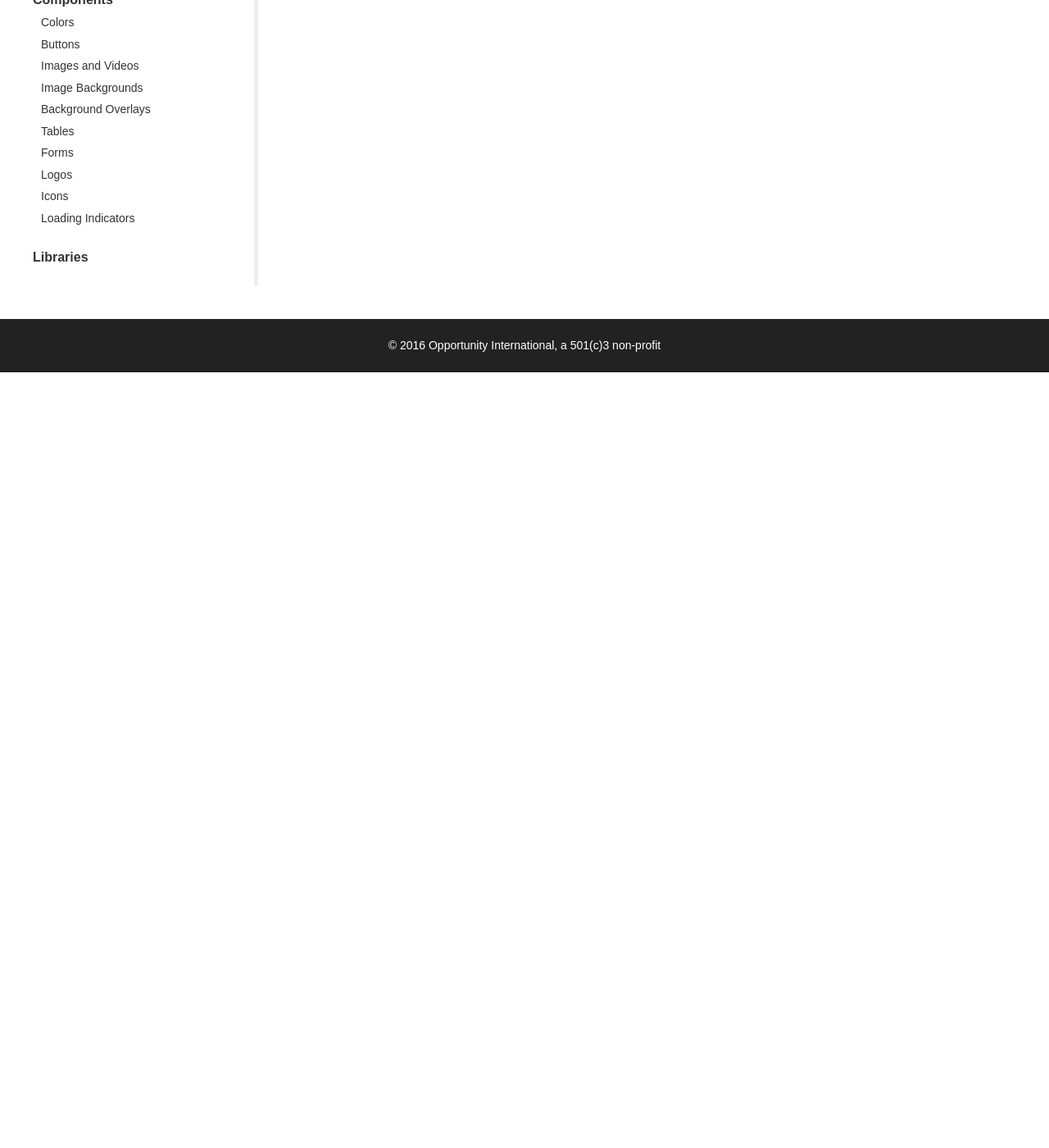
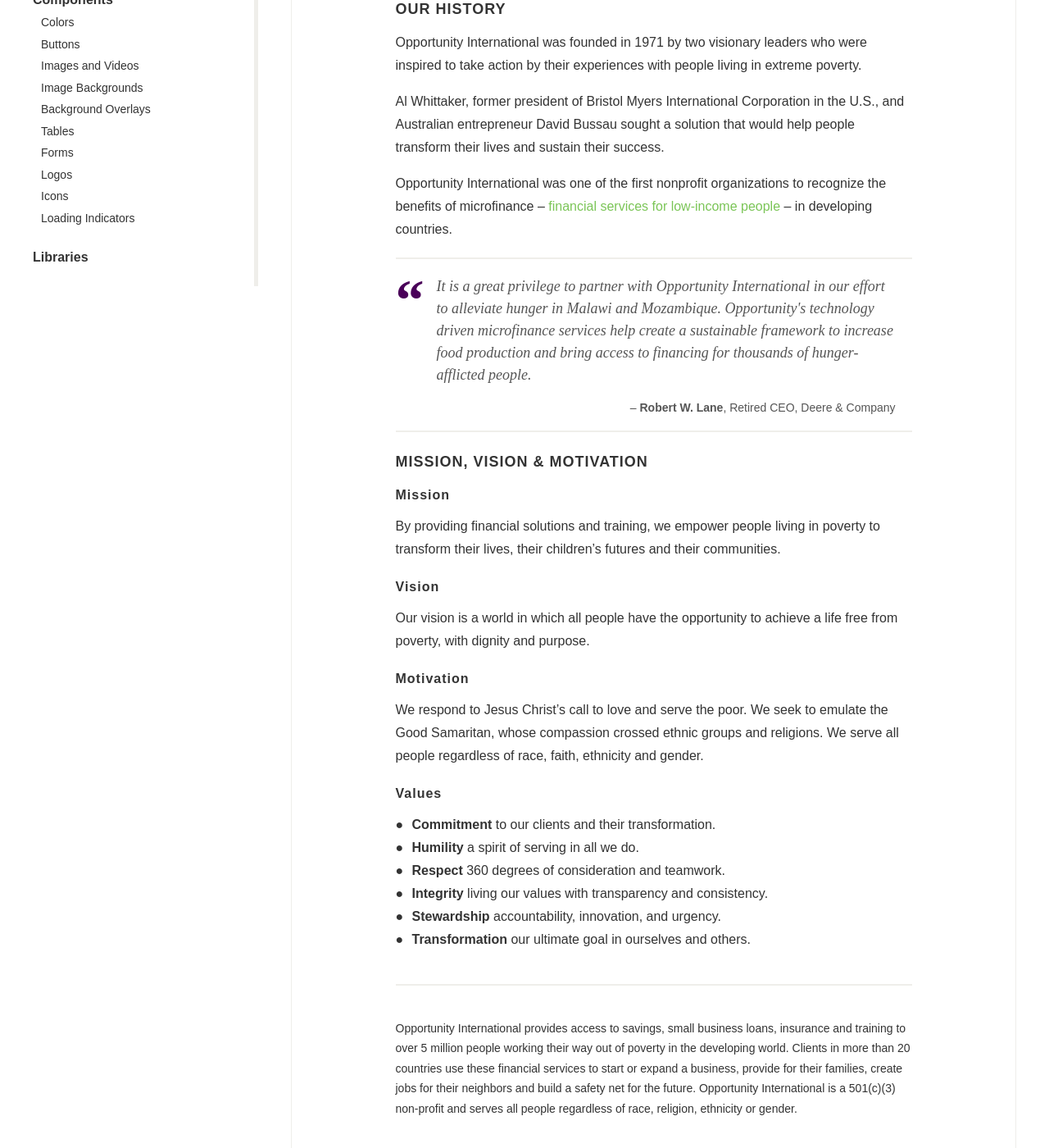
Before and after one commit to OpportunityIntl/Weavr, a Jekyll site: the page built from docs/typography/index.md, in a window 1280 px wide and 1400 px high, scrolled down 600 px. Shown: the whole window at 82% size. Built offline with Jekyll 4.4.1, drawn with Linux system fonts in a browser that asks for light colours; nearby versions of some CDN libraries; Markdown is read by kramdown in place of the engine named in the settings; comment, search, counter and statistics services are not loaded; before the commit the page ends 1054 px from its top, so only the background shows below that; some of the changed text lies outside the part shown.

Commit message:
Create typography page

```diff
--- a/docs/typography/index.md
+++ b/docs/typography/index.md
@@ -2,3 +2,51 @@
 title: 'Typography'
 layout: documentation
 ---
+
+Weavr provides default styles for typographic elements such as headings, paragraphs, horizontal rules, lists, and blockquotes. Take a look at this demo of all those elements together, and then explore the pages in this section to learn more.
+
+<div class="demo">
+  <div class="contained-9 centered body-copy">
+    <h1 class="align-center"><span class="superheading">A Brief Introduction to </span>Opportunity International</h1>
+    <h2>About Us</h2>
+    <p class="large">
+      We provide access to financial solutions empowering people living in poverty to transform their lives, their children's futures and their communities.
+    </p>
+    <h3>Our History</h3>
+    <p>Opportunity International was founded in 1971 by two visionary leaders who were inspired to take action by their experiences with people living in extreme poverty.</p>
+    <p>Al Whittaker, former president of Bristol Myers International Corporation in the U.S., and Australian entrepreneur David Bussau sought a solution that would help people transform their lives and sustain their success.</p>
+    <p>Opportunity International was one of the first nonprofit organizations to recognize the benefits of microfinance &ndash; <a href="">financial services for low-income people</a> &ndash; in developing countries.</p>
+    <blockquote>
+      <p>
+        It is a great privilege to partner with Opportunity International in our effort to alleviate hunger in Malawi and Mozambique. Opportunity's technology driven microfinance services help create a sustainable framework to increase food production and bring access to financing for thousands of hunger-afflicted people.
+      </p>
+      <cite><strong>Robert W. Lane</strong>, Retired CEO, Deere &amp; Company</cite>
+    </blockquote>
+    <h3>Mission, Vision &amp; Motivation</h3>
+    <h4>Mission</h4>
+    <p>
+      By providing financial solutions and training, we empower people living in poverty to transform their lives, their children’s futures and their communities.
+    </p>
+    <h4>Vision</h4>
+    <p>
+      Our vision is a world in which all people have the opportunity to achieve a life free from poverty, with dignity and purpose.
+    </p>
+    <h4>Motivation</h4>
+    <p>
+      We respond to Jesus Christ’s call to love and serve the poor. We seek to emulate the Good Samaritan, whose compassion crossed ethnic groups and religions. We serve all people regardless of race, faith, ethnicity and gender.
+    </p>
+    <h4>Values</h4>
+    <ul>
+      <li><strong>Commitment</strong> to our clients and their transformation.</li>
+      <li><strong>Humility</strong> a spirit of serving in all we do.</li>
+      <li><strong>Respect</strong> 360 degrees of consideration and teamwork.</li>
+      <li><strong>Integrity</strong> living our values with transparency and consistency.</li>
+      <li><strong>Stewardship</strong> accountability, innovation, and urgency.</li>
+      <li><strong>Transformation</strong> our ultimate goal in ourselves and others.</li>
+    </ul>
+    <hr>
+    <p class="small">
+      Opportunity International provides access to savings, small business loans, insurance and training to over 5 million people working their way out of poverty in the developing world. Clients in more than 20 countries use these financial services to start or expand a business, provide for their families, create jobs for their neighbors and build a safety net for the future. Opportunity International is a 501(c)(3) non-profit and serves all people regardless of race, religion, ethnicity or gender.
+    </p>
+  </div>
+</div>
```
